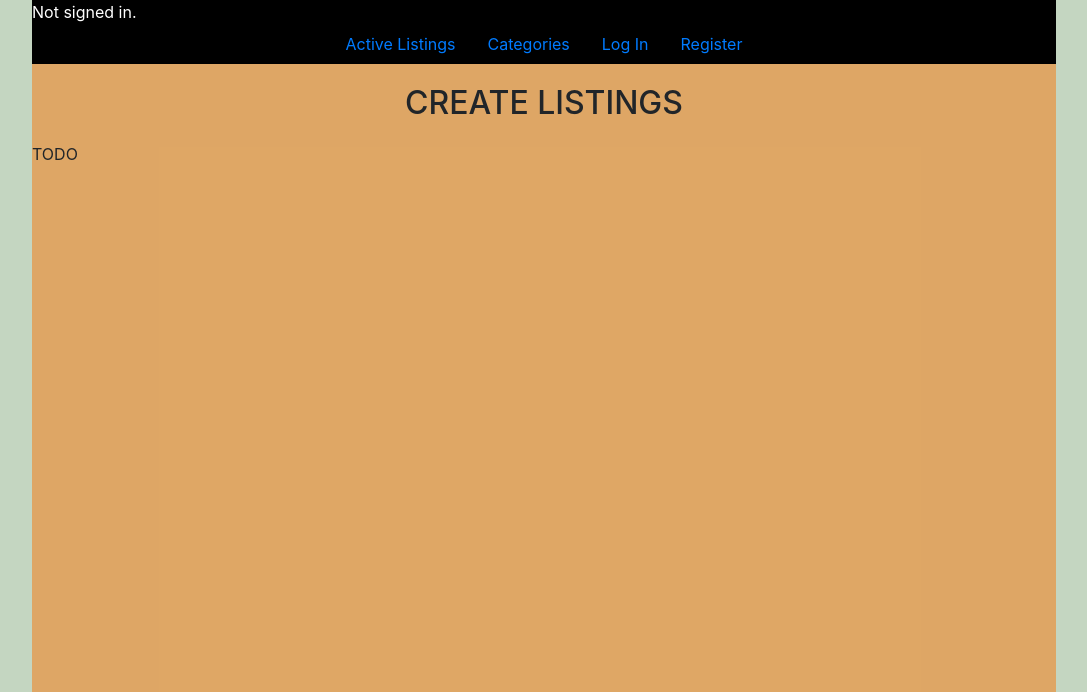
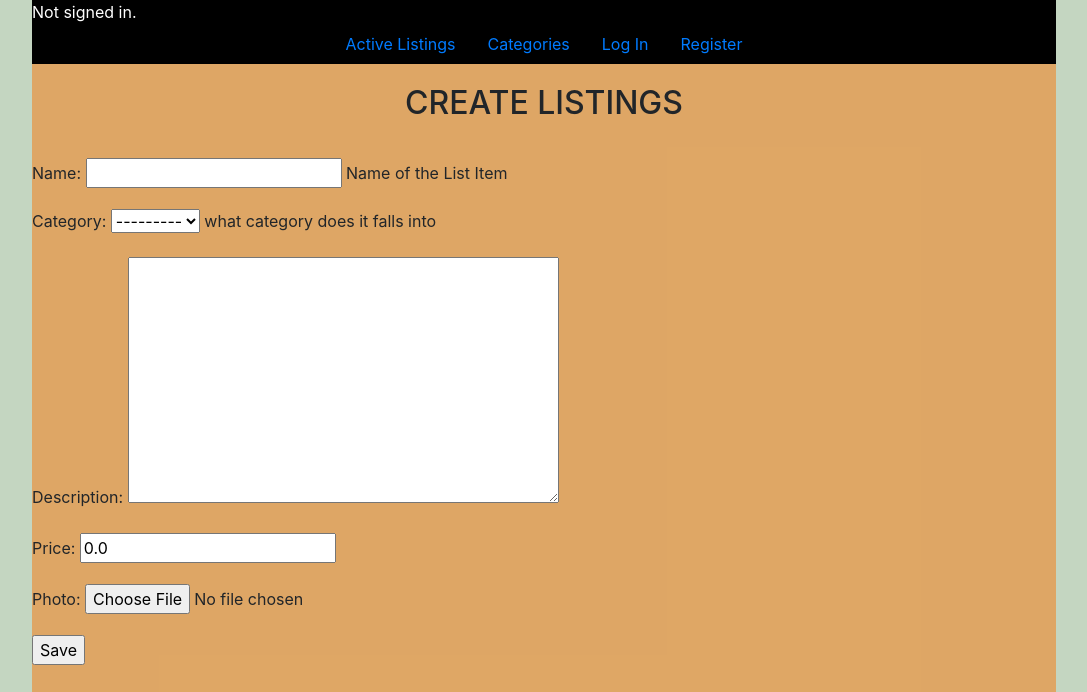
Before and after one commit to Idris01/commerce, a Django app: a page that uses auctions/templates/auctions/create_listing.html in a window 1280 px wide. Shown: the part 108-800 px from the top of the page, without its empty margins (96-1183 px from the left). Run offline with Django 3.2, Linux system fonts and the light colour scheme; data comes from the database, SQL or seed files in the repository; both versions use the stored data as it was after the commit; some libraries are stand-ins or nearby versions.

Commit message:
updated files

```diff
--- /dev/null
+++ b/auctions/forms.py
@@ -0,0 +1,7 @@
+from django.forms import ModelForm
+from . models import Listing
+
+class ListingForm(ModelForm):
+    class Meta:
+        model = Listing
+        fields = '__all__'
--- a/auctions/static/auctions/styles.css
+++ b/auctions/static/auctions/styles.css
@@ -58,6 +58,7 @@
 grid-row:5/6;
 grid-column:2/3;
 background:var(--bg1);
+overflow-y: scroll;
 
 }
 .contain{
@@ -100,3 +101,7 @@
     background: rgba(146, 155, 68, 0.7);
 
 }
+.save-status{
+    opacity:0;
+    transition: opacity 1500ms ease-in-out;
+}
--- a/auctions/templates/auctions/create_listing.html
+++ b/auctions/templates/auctions/create_listing.html
@@ -4,9 +4,21 @@
         <h2 class="main-head">Create Listings</h2>
     {% endblock %}
 {% block body %}
+        {% if saved %}
+        <p class="text-success save-status">saved successfully!!!</p>
+        {% elif new %}
+        <p ></p>
+        {% else %}
+        <p class="text-danger save-status"> Error in your input </p>
+        {% endif %}
+            {% if form.is_multipart %}
+    <form method="POST", action="", enctype="multipart/form-data">
+    {% else %}
+    <form method="POST", action="">
+    {% endif %}
+    {% csrf_token %}
+        {{form.as_p}}
+    <input type="submit" value="Save">
+    </form>
 
-
-
-
-    TODO
 {% endblock %}
--- a/auctions/views.py
+++ b/auctions/views.py
@@ -6,6 +6,7 @@
 from django.views import generic
 
 from .models import User, Listing, Category
+from .forms import ListingForm
 
 
 def index(request):
@@ -78,7 +79,15 @@
 
 
 def create_listing(request, username):
-	return render(request, 'auctions/create_listing.html')
+    if request.method == 'GET':
+        return render(request, 'auctions/create_listing.html',{'form':ListingForm(),"new":True})
+    else:
+        form = ListingForm(request.POST, request.FILES)
+        if form.is_valid():
+            form.save()
+            return render(request, "auctions/create_listing.html",{'form':ListingForm(), 'saved': True})
+        else:
+            return render(request, "auctions/create_listing.html",{'form':form, 'saved':False})
 
 
 class ListingDetailView(generic.DetailView):
```
Also changed, not shown: db.sqlite3, static/images/listing/Samsung-Galaxy-A20.jpg (added), static/images/listing/Samsung-Galaxy-A20_NIuBBZ8.jpg (added).
